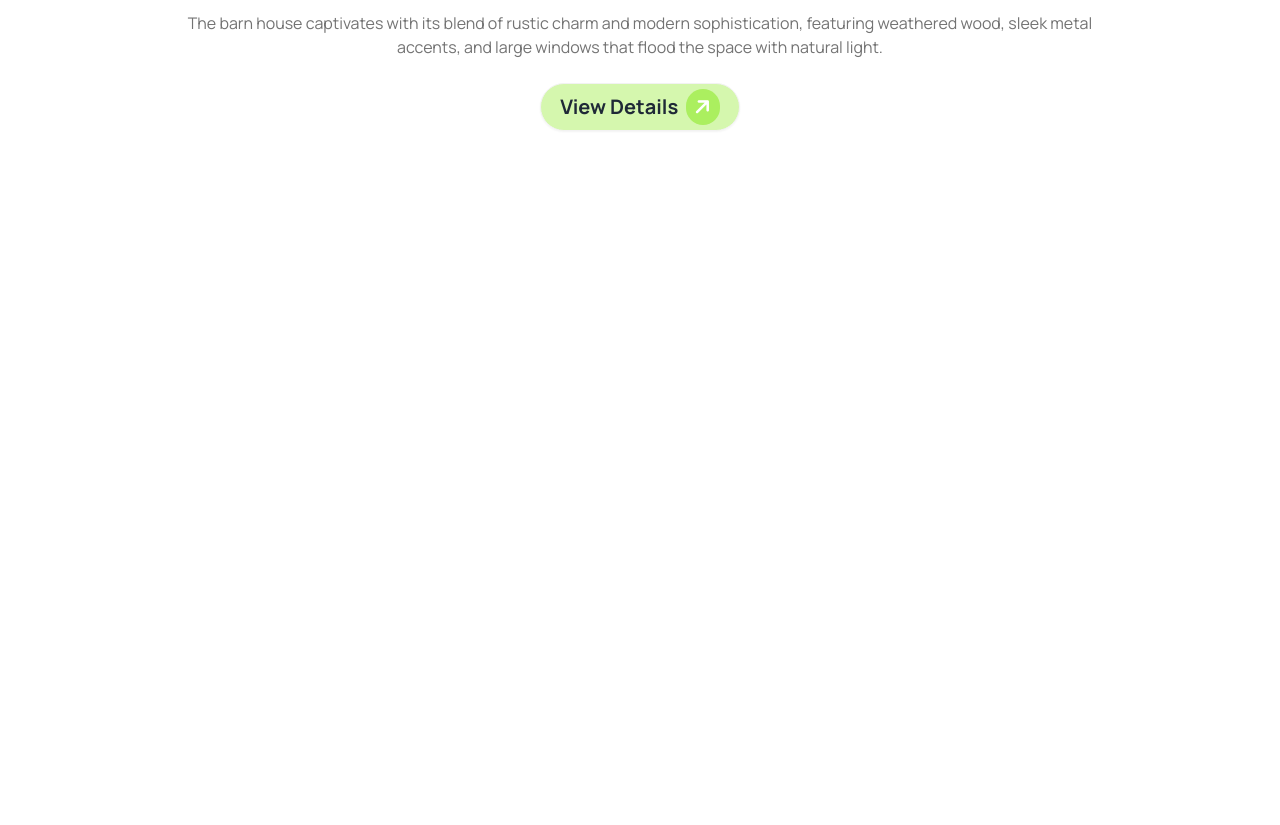
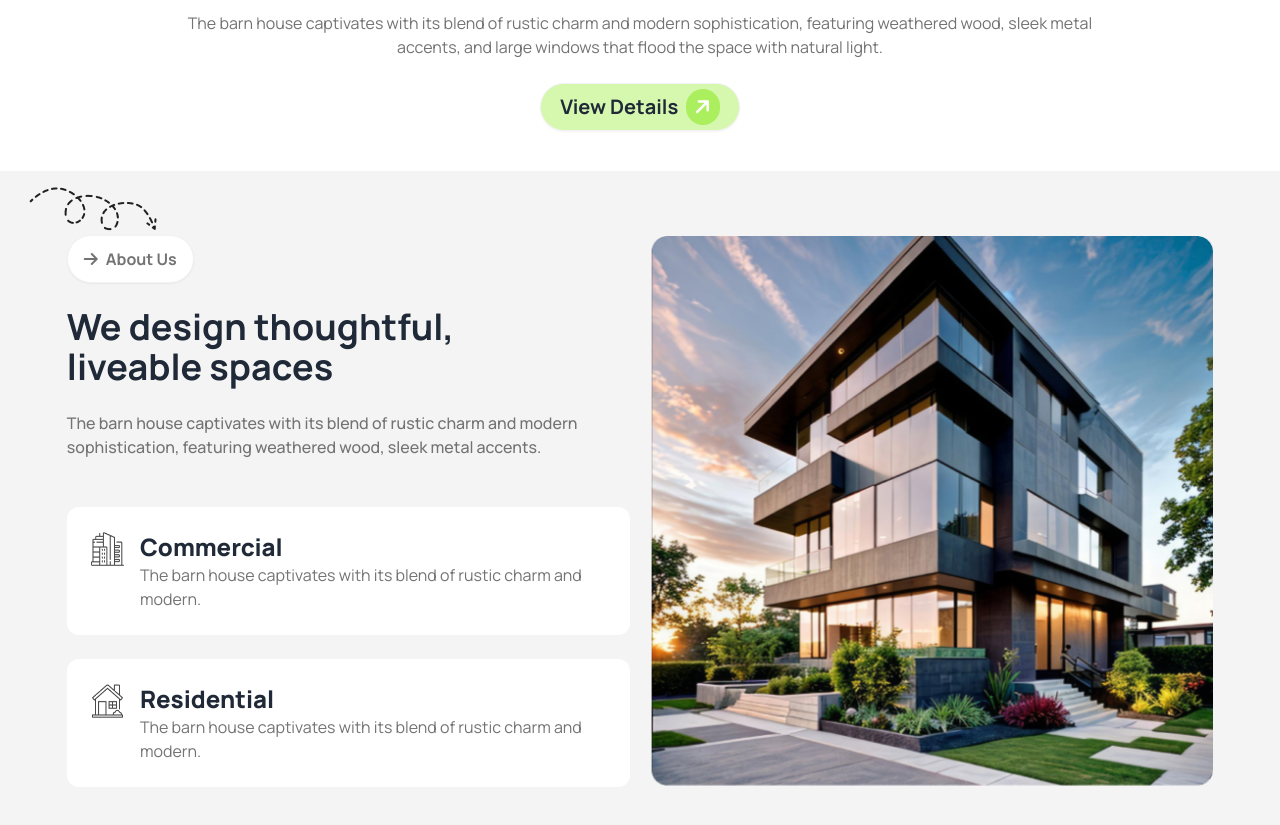
Before and after one commit to mazbah2722/third-assingnment, a plain HTML site: page index.html in a window 1280 px wide. Shown: the part 651-1476 px from the top of the page. Before the commit the page ends 822 px from the top, so only its background shows below. Drawn offline with nearby package versions, Linux system fonts and the light colour scheme.

Commit message:
about section complete

```diff
--- a/index.html
+++ b/index.html
@@ -26,7 +26,8 @@
                 <div>
                     <div class="flex items-center">
 
-                        <i class="fa-solid text-xl fa-arrow-right -rotate-45 primary-bg px-3 py-2 rounded-full mr-2"></i>
+                        <i
+                            class="fa-solid text-xl fa-arrow-right -rotate-45 primary-bg px-3 py-2 rounded-full mr-2"></i>
                         <a class="btn-ghost text-3xl font-extrabold ">Rinterio</a>
                     </div>
                 </div>
@@ -46,8 +47,7 @@
                     <div class="hidden md:block">
                         <a class="btn rounded-3xl text-xl font-extrabold text-[#1C1C1C] bg-[#ABEF5F] ">Book Consult
                             <div class="bg-black rounded-full px-2  py-1 ">
-                                <i
-                                class="fa-solid fa-arrow-right text-white  -rotate-45 "></i>
+                                <i class="fa-solid fa-arrow-right text-white  -rotate-45 "></i>
                             </div>
                         </a>
                     </div>
@@ -56,25 +56,64 @@
             </div>
 
             <!-- banner section -->
-              <section class="mt-14">
+            <section class="mt-14">
                 <div class="flex justify-center items-center flex-col">
                     <div>
                         <img src="./assets/banner.png" alt="">
                     </div>
-                    <h1 class="text-center text-h1-color text-3xl md:text-4xl lg:text-6xl font-extrabold mt-6">A barn house of this design has a <br> striking appearance</h1>
-                    <p class="text-center mt-6 text-p">The barn house captivates with its blend of rustic charm and modern sophistication, featuring weathered wood, sleek metal <br> accents, and large windows that flood the space with natural light.</p>
-                    <button class="btn w-full md:w-1/3 lg:w-[200px] bg-[#ABEF5F80] rounded-3xl text-xl font-bold  flex justify-center items-center mt-6">View Details
+                    <h1 class="text-center text-h1-color text-3xl md:text-4xl lg:text-6xl font-extrabold mt-6">A barn
+                        house of this design has a <br> striking appearance</h1>
+                    <p class="text-center mt-6 text-p">The barn house captivates with its blend of rustic charm and
+                        modern sophistication, featuring weathered wood, sleek metal <br> accents, and large windows
+                        that flood the space with natural light.</p>
+                    <button
+                        class="btn w-full md:w-1/3 lg:w-[200px] bg-[#ABEF5F80] rounded-3xl text-xl font-bold  flex justify-center items-center mt-6">View
+                        Details
                         <div class=" bg-[#ABEF5F] rounded-full px-2  py-1 ">
-                        <i
-                        class="fa-solid fa-arrow-right text-white -rotate-45 "></i>
-                    </div>
-                </button>
+                            <i class="fa-solid fa-arrow-right text-white -rotate-45 "></i>
+                        </div>
+                    </button>
                 </div>
-              </section>
+            </section>
         </nav>
     </header>
-    <main>
+    <main class="">
+        <!-- about us section -->
+        <section class="bg-[#F4F4F4]">
+            <div class="relative w-11/12 mx-auto flex flex-col lg:flex-row  justify-center items-center gap-5 py-16">
+                <div class="lg:w-[48%]">
+                    <div class="flex justify-center lg:justify-start">
+                        <button class="btn bg-white rounded-3xl mb-6 font-bold text-base text-[#737373]"> <i class="fa-solid fa-arrow-right "></i>About Us</button>
+                    </div>
+                    <h1 class="text-4xl font-bold text-center md:text-start">We design thoughtful,<br> liveable spaces
+                    </h1>
+                    <p class="text-base font-medium text-p mt-6 text-center md:text-start ">The barn house captivates
+                        with its blend of rustic charm and
+                        modern sophistication, featuring weathered wood, sleek metal accents.</p>
+                    <!-- card-1 -->
+                    <div class="bg-[#FFFFFF] flex gap-4 mt-12 p-6 rounded-xl">
+                        <div><img class="w-full md:w-9 md:h-9" src="./assets/commercial.png" alt=""></div>
+                        <div>
+                            <h1 class="text-2xl font-extrabold">Commercial</h1>
+                            <p class="text-p">The barn house captivates with its blend of rustic charm and modern.</p>
+                        </div>
+                    </div>
+                    <!-- card-2 -->
+                    <div class="bg-[#FFFFFF] flex gap-4 mt-6 p-6 rounded-xl">
+                        <div><img class="w-full md:w-9 md:h-9" src="./assets/residential.png" alt=""></div>
+                        <div>
+                            <h1 class="text-2xl font-extrabold">Residential</h1>
+                            <p class="text-p">The barn house captivates with its blend of rustic charm and modern.</p>
+                        </div>
+                    </div>
+                </div>
+                <div class="lg:w-[48%]">
+                    <img class="" src="./assets/Rectangle.png" alt="">
+                </div>
+                <img class="hidden lg:block  absolute -left-6 top-4" src="./assets/Vector.png" alt="">
+            </div>
 
+        </section>
     </main>
 
 </body>
```
